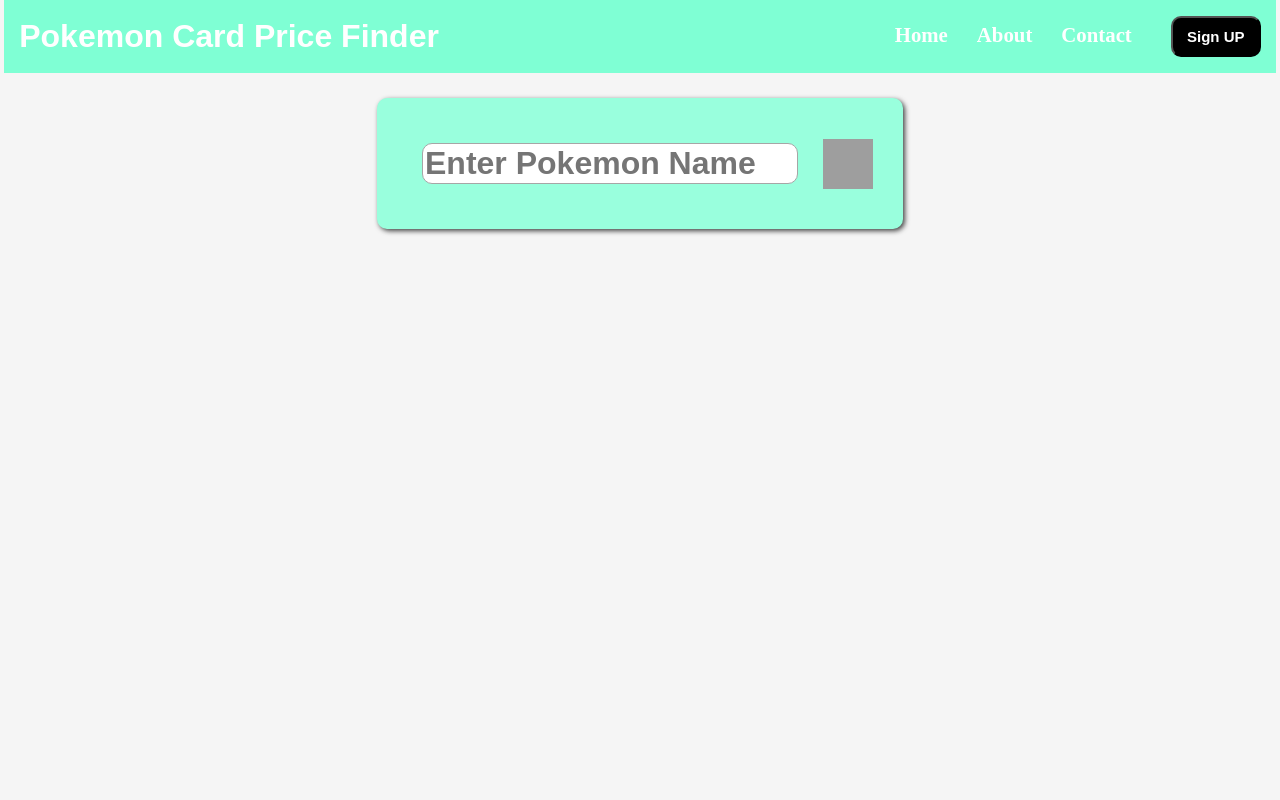
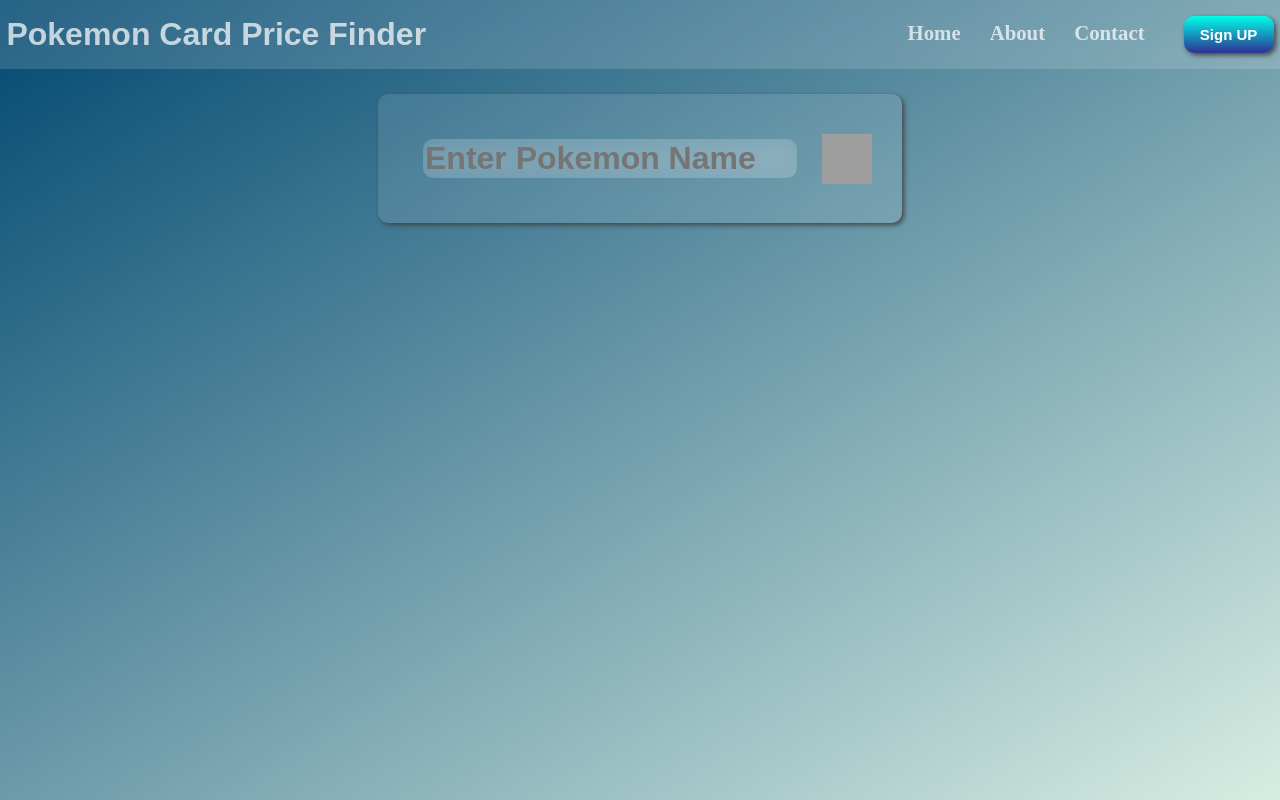
Before and after one commit to sayanpaul224/Random-Pokemon-TCG-Generator, a plain HTML site: page index.html in a window 1280 px wide. Drawn offline with Linux system fonts and the light colour scheme; grey boxes are pictures that could not be loaded.

Commit message:
Changed Colour

```diff
--- a/styles.css
+++ b/styles.css
@@ -2,7 +2,7 @@
     text-decoration: none;
 }
 body{
-    background-color: whitesmoke;
+    background: linear-gradient(to bottom right, #014871, #d7ede2);
     background-position: center;
     background-repeat: no-repeat;
     background-size: cover;
@@ -14,10 +14,11 @@ body{
     padding-bottom: 25px;
 }
 .navbar{
-    background-color: aquamarine;
+    background: rgba(255,255,255,0.15);
+    backdrop-filter: blur(10px);
     padding-right: 15px;
     padding-left: 15px;
-    width: 97%;
+    width: 99%;
 }
 .navdiv{
     display: flex;
@@ -28,21 +29,23 @@ body{
     font-size: 2rem;
     font-family: Arial, Helvetica, sans-serif;
     font-weight: bold;
-    color: white;
+    color: #ffffffb7;
 }
 li{
     list-style: none;
     display: inline-block;
 }
 li a{
-    color: white;
+    color: #ffffffb7;
     font-size: 1.3rem;
     font-weight: bold;
     margin-right: 25px;
 }
 .butt{
-    background-color: black;
+    background: linear-gradient(to bottom, #00ffe9, #2e3192);
     margin-left: 10px;
+    border: none;
+    box-shadow: 2px 2px 5px rgb(67, 67, 67);
     border-radius: 10px;
     padding: 10px;
     width: 90px;
@@ -59,7 +62,8 @@ p{
 }
 .total{
     font-family:Arial, Helvetica, sans-serif;
-    background-color: hsl(160, 100%, 80%);
+    background: rgba(255,255,255,0.1);
+    backdrop-filter: blur(10px);
     box-shadow: 2px 2px 5px rgb(67, 67, 67);
     border-radius: 10px;
     display: flex;
@@ -80,7 +84,9 @@ p{
 .name{
     font-size: 2rem;
     font-weight: bold;
-    border: 1.5px solid hsl(0, 0%, 65%);
+    background: rgba(255,255,255,0.15);
+    backdrop-filter: blur(10px);
+    border: none;
     border-radius: 10px;
     margin: 20px;
     width: 370px;
@@ -128,7 +134,7 @@ button[type="submit"]{
     font-weight: bold;
 }
 .price{
-    color: rgb(64, 255, 0);
+    color: white;
     font-size: 3rem;
     font-weight: bold;
     padding: 10px;
```
